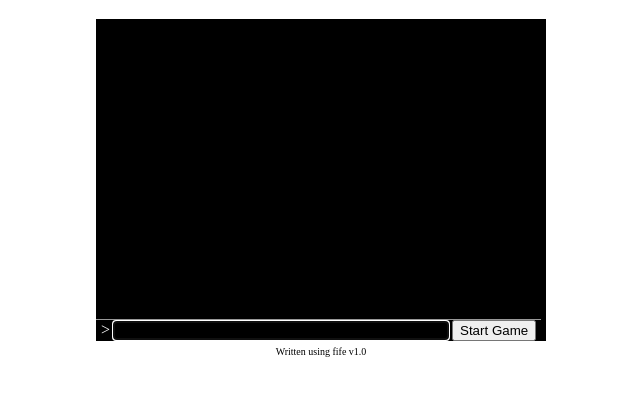
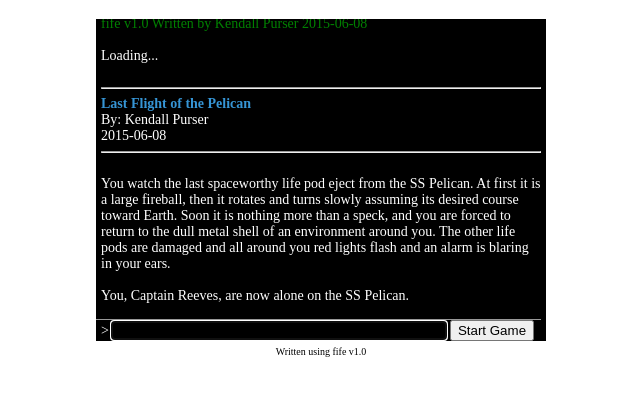
Before and after one commit to orwek/fife, a plain HTML site: page index.html in a window 1280 px wide. Shown: the part 61-456 px from the top of the page, without its empty margins (319-959 px from the left). Drawn offline with Linux system fonts and the light colour scheme.

Commit message:
fife updates

```diff
--- a/fife.js
+++ b/fife.js
@@ -23,16 +23,20 @@ var fife = {
 		cmd.onkeyup = function () {
 			if (event.keyCode === 13) {
 				fife.input = cmd.value;
+				fife.write("<br /><span style='color:green;'>" + fife.input + "</span>");
+				cmd.value = "";
+				cmd.focus();
+				fife.parse_input();
 			}
 		}
 
 		// fife setup, select a game if need be
-		fife.write("fife v1.0 <br /> Written by Kendall Purser <br /> 2015-06-05")
+		fife.write("<span style='color:green;'>fife v1.0 Written by Kendall Purser 2015-06-08</style>");
 		if (fife.register.length === 0) {
 			fife.write("No games registered. To register your game use fife.register.push(\"your_game\")");
 		}
 		if (fife.register.length === 1) {
-			fife.write("Loading...");
+			fife.write("<br />Loading...<br />");
 			fife.load_game(fife.register[0]);
 		}
 		if (fife.register.length > 1) {
@@ -44,17 +48,29 @@ var fife = {
 		}
 	},
 	load_game : function (game) {
-		// load given game into fife.data
+		// load given game into fife.data and start the game
 		fife.data = game;
+		fife.write("<hr /> <span style='font-weight: bold; color: #3695D5;'>" + fife.data.config.title + "</span>");
+		fife.write("By: " + fife.data.config.author);
+		fife.write(fife.data.config.date);
+		fife.write("<hr /><br />" + fife.data.config.intro_text);
+		fife.player.location = fife.data.config.start_room;
 	},
 	parse_input : function () {
 		// main engine
+		fife.write("Parser offline.");
+
+		// Verb, Noun, Object
+
 	},
 	write : function (x) {
 		// output to screen
-		var output = "";
-		output += document.getElementById("log").innerHTML;
-		output = output += x;
+		var output = "",
+		log =document.getElementById("log");
+		output += log.innerHTML;
+		output = output += "<br />" + x ;
+		log.innerHTML = output;
+		log.scrollTop = log.scrollHeight;
 	},
 	get : function () {
 		var cmd = document.getElementById("cmd");
@@ -185,5 +201,3 @@ var fife = {
 		}
 	}
 };
-
-fife.init();
--- a/index.html
+++ b/index.html
@@ -26,6 +26,7 @@
 			background-color: #000000;
 			width: 450px;
 			margin: 0px auto;
+			font-size: 14px;
 		}
 
 		#screen {
@@ -81,8 +82,8 @@
 
 <script src="fife.js"></script>
 <script src="pelican.js"></script>
-<script src="demo.js"></script>
 <script>
+	fife.init();
 
 		var engine = {
 			init: function () {
--- a/pelican.js
+++ b/pelican.js
@@ -10,6 +10,7 @@ var pelican = {
 	config : {
 		title : "Last Flight of the Pelican",
 		author : "Kendall Purser",
+		date : "2015-06-08",
 		start_room : 0,
 		intro_text : ["You watch the last spaceworthy life pod eject from the SS Pelican. At first it is a large fireball, then it rotates and turns slowly assuming its desired course toward Earth. Soon it is nothing more than a speck, and you are forced to return to the dull metal shell of an environment around you. The other life pods are damaged and all around you red lights flash and an alarm is blaring in your ears. <br /><br />You, Captain Reeves, are now alone on the SS Pelican."],
 		not_understand : "I don't understand.",
@@ -142,8 +143,10 @@ var pelican = {
 		escape : [1],
 		grate : [1],
 		communication : [1],
-		alarm : [1,pelican.items.lever.position]
+		alarm : [1,function () {
+			pelican.items.lever.position;
+		}]
 	}
 };
 
-fife.regiest.push("pelican");
+fife.register.push(pelican);
```
